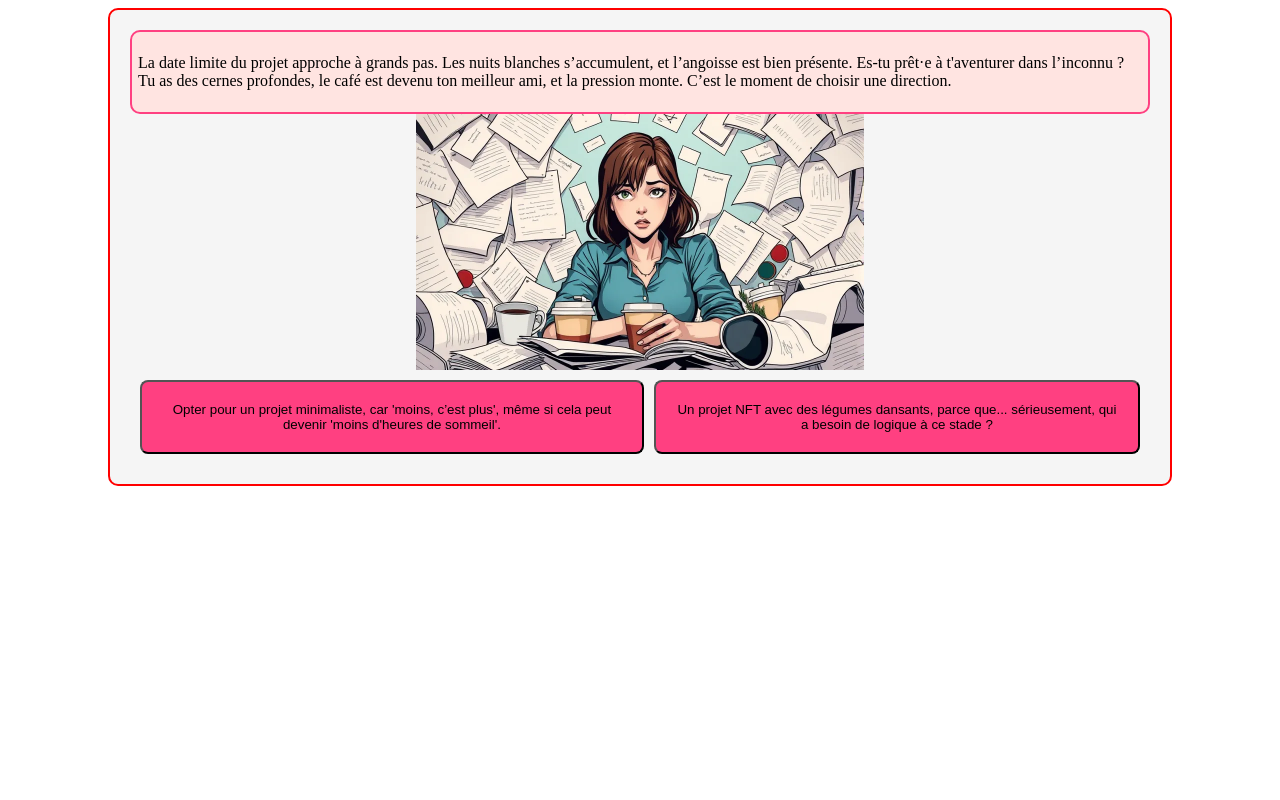
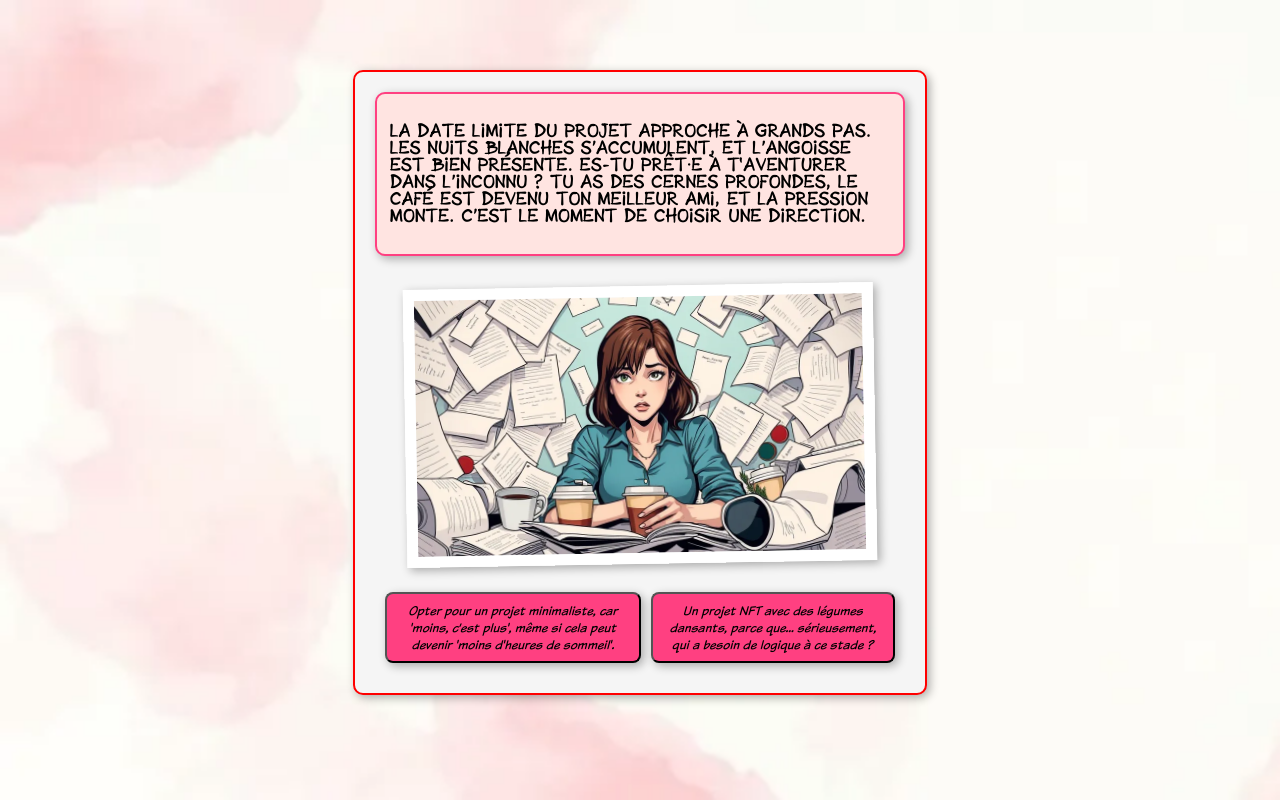
Before and after one commit to Eliott-stf/tp-jeu-histoire-SETIF_Eliott, a plain HTML site: page index.html in a window 1280 px wide. Drawn offline with Linux system fonts and the light colour scheme.

Commit message:
Refonte totale CSS, Ajustement HTML, Modif const JS et ajout des commantaires

```diff
--- a/index.html
+++ b/index.html
@@ -1,74 +1,33 @@
-<!-- ---------- VOTRE HTML ICI ---------- -->
 <!DOCTYPE html>
 <html lang="fr">
-
 <head>
     <meta charset="UTF-8">
     <meta name="viewport" content="width=device-width, initial-scale=1.0">
+    <title>Document</title>
     <link rel="stylesheet" href="style.css">
-    <title>Histoire</title>
 </head>
-
 <body>
-    <div id="back">
-
-        <div id="text" class="story">
-            <p id="para">Lorem ipsum dolor sit amet consectetur adipisicing elit. Sunt nulla aut veniam nihil!
-                Aspernatur
-                distinctio aliquid voluptatem a dicta dolorem quas error, repellat doloribus placeat delectus architecto
-                veritatis est porro.</p>
+   <div class="back-story">
+        <div class="story">
+            <p id="para"></p>
         </div>
 
-        <div class="story-img" style="background-image:url('./assets/images/prompt_1.webp')"></div>
+        <div class="img" style="background-image:url('./assets/images/prompt_1.webp')"></div>
 
-        <div id="btn-container" class="btn-back">
-            <!--<button type="button" id="btn-choice-one" class="btn">blablablablablablblablablabab</button>
-            <button type="button" id="btn-choice-two" class="btn">blablablablablabl</button> -->
+        <div id="back-btn" class="btn-back">
+            <!--<button type="button" id="btn-choice-one" class="btn">Travailler toute la nuit, en faisant des cernes ta nouvelle décoration faciale.</button>
+            <button type="button" id="btn-choice-two" class="btn">Commencer à parler de la théorie postmoderne, histoire de donner un peu plus de substance.</button> -->
         </div>
-        <div id="modal-win" class="modal-overlay hidden">
-            <div class="modal">
-                <div id="finText">Victoire</div>
-                <button type="button" id="btn-play-again" class="btn">Rejouer</button>
-            </div>
-        </div>
-
-
-
-
-
-
-
-
-
-
-
-
-
-
-
-
-
     </div>
 
-
-
-
-
-
-
-
-
-
-
-
-
-
-
-
-
+    <div id ="modal-win" class="modal-overlay hidden ">
+        <div class="modal">
+            <p id="fin-text"></p>
+            <button type="button" id="btn-play-again" class="btn">Recommencer</button>
+        </div>
+    </div>
 
     <script src="data.js"></script>
     <script src="script.js"></script>
 </body>
-
 </html>
--- a/script.js
+++ b/script.js
@@ -1,39 +1,42 @@
 console.log('Ça marche 🚀');
 
-const container = document.getElementById("btn-container");
-const elFinText = document.getElementById("finText");
+
+const elPara = document.getElementById('para');
+const elBtnPlayAgain = document.getElementById('btn-play-again');
 const elModal = document.getElementById("modal-win");
-const elBtnPlayAgain = document.getElementById('btn-play-again');
+const elFinText = document.getElementById("fin-text");
+const elBackBtn = document.getElementById("back-btn");
+
 
 
 // ---------- VOTRE JS ICI ----------
-let para = document.getElementById('para');
 let monId = 1;
 
 //Ecouteur sur elBtnPlayAgain
 elBtnPlayAgain.addEventListener('click', function() {
     //on cache la modale
     elModal.classList.add('hidden');
+
+    //on réinitialise l'id
     monId = 1;
+
     getBtnDOM();
 })
 
 //Fonction pour creer les boutons dynamiquement
 function getBtnDOM() {
 
-
-
     //on vide le container
-    container.innerHTML = "";
+    elBackBtn.innerHTML = "";
 
     //recherche dans mon tab l'id qui correspond
     const question = tableauQuestions.find(_ => _.id === monId);
 
     //on recupère le texte pour le mettre a l'endroit du HTML
-    para.textContent = question.text;
+    elPara.textContent = question.text;
 
     //on récupère l'image et on modifie le backgroundImage
-    document.querySelector('.story-img').style.backgroundImage = `url('${question.image}')`;
+    document.querySelector('.img').style.backgroundImage = `url('${question.image}')`;
 
     //Pour chaque element du array 'answers' en fonction de l'id souhaité
      question.answers.forEach(answer => {
@@ -48,16 +51,22 @@ function getBtnDOM() {
         elBtn.textContent = answer.text;
 
         //l'endroit de son parent
-        container.appendChild(elBtn);
+        elBackBtn.appendChild(elBtn);
 
         //Ecouteur sur les boutons
         elBtn.addEventListener('click', function () {
             monId = answer.nextId;
-            console.log(monId);
+            //console.log(monId);
 
+            //Verification qu'on atteint une fin car id =0
             if (monId === 0){
+                //recherche dans mon tab de fin l'id correspondant au moralId
                 const fin = tableauFins.find(_ => _.id === answer.moralId);
+
+                //on affiche la modale
                 elModal.classList.remove('hidden');
+
+                //on récupere le text a cet id
                 elFinText.textContent = fin.text;
             }
             getBtnDOM();
--- a/style.css
+++ b/style.css
@@ -13,21 +13,80 @@
     src: url("./assets/fonts/KOMTXTI_.ttf") format("truetype");
 }
 
-
-/* ---------- VOTRE CSS ICI ---------- */
 :root {
     --img-height: 512px;
     --img-width: 896px;
     --img-scale: .5;
+    --ombre-portée: 3px 3px 10px rgba(0, 0, 0, 0.308);
 }
 
+body {
+  display: flex;
+  justify-content: center;
+  margin-top: 70px;
+  background-image: url('./assets/images/background.webp');
+   background-size: calc(var(--img-width) * 2) calc(var(--img-height)* 2);
+}
 
-.btn {
-    /*Modifier la couleur du background*/
+.back-story{
+    border: 2px red solid;
+    background-color: #f5f5f5;
+    border-radius: 10px;
+    box-shadow: var(--ombre-portée);
+    padding: 20px;
+    margin-left: auto;
+    margin-right: auto;
+    width: 530px;
+}
+
+.story{
+    background-color: #ffe4e1;
+    border: 2px #ff4081 solid;
+    border-radius: 10px;
+    box-shadow: var(--ombre-portée);
+    font-family: 'sonic';
+    padding: 13px;
+
+}
+
+.img {
+    width: calc(var(--img-width)*var(--img-scale));
+    height: calc(var(--img-height)* var(--img-scale));
+    background-size: calc(var(--img-width) * var(--img-scale)) calc(var(--img-height)* var(--img-scale));
+    box-shadow: var(--ombre-portée);
+    margin: auto;
+    margin-top: 30px;
+    border: 11px solid white;
+    transform: rotate(-1deg);
+
+}
+
+.btn{
     background-color: #ff4081;
-    padding: 20px;
     border-radius: 8px;
+    font-family: 'comic';
+    box-shadow: var(--ombre-portée);
+    padding: 8px;
+}
 
+.btn-back{
+    display: flex;
+    flex-direction: row;
+    align-items: center;
+    gap: 10px;
+    padding: 10px;
+    margin-top: 18px;
+}
+
+.modal-overlay{
+    background-image: url('./assets/images/background.webp');
+    position: fixed;
+    display: flex;
+    top: 0;
+    left: 0;
+    width: 100%;
+    height: 100vh;
+    justify-content: center;
 }
 
 .hidden {
@@ -35,76 +94,22 @@
 }
 
 
-#para {
-   padding: 6px;
-
-}
-
-.btn-back {
-    flex-direction: row;
-     display: flex;
-  gap: 10px;
-    bottom: 25px;
-    padding: 10px;
-
-
-}
 .modal {
-
-    width: 20% ;
-    border-radius: 50px;
- /* Gere la disposition des "enfents-flex" perpendiculairement au "fil"*/
-    align-items: center;
-    /*Activer le systeme de flexbox sur <header> qui devient "parent-flex"*/
-    display: flex;
-    /*Gere l'orientation du fil */
-    flex-direction: column;
-    /*Gére la goutière (espace de séparation) entre les "enfants-flex"*/
-    gap: 5px;
-    padding: 20px;
-
-}
-
-.modal-overlay {
-    /*Positionne le bloc de la meme maniere qu'absolute, mais sa réference est la fenetre d'affichage*/
-    position: fixed;
-    display: flex;
-    top: 0;
-    left: 0;
-    /*vh= viewport height = 100% de la hauteur du viewport */
-    width: 100%;
-    height: 100vh;
-    justify-content: center;
-    align-items: center;
-    background-color: rgb(238, 0, 0);
-}
-
-.story {
-    background-color: #ffe4e1;
-    border: 2px #ff4081 solid;
-    border-radius: 10px;
+  margin-top: 100px;
+  border-radius: 20px;
+  background-color: #f5f5f5;
+  width: 40%;
+  height: 180px;
+  display: flex;
+  flex-direction: column;
+  justify-content: space-between;
+  padding: 20px;
+  box-shadow: var(--ombre-portée);
 }
 
 
-.story-img {
-
-    width: calc(var(--img-width)*var(--img-scale));
-    height: calc(var(--img-height)* var(--img-scale));
-    background-size: calc(var(--img-width) * var(--img-scale)) calc(var(--img-height)* var(--img-scale));
-
+#fin-text{
+    font-family: 'sonic';
+    display: grid
+;
 }
-
-
-#back {
-    background-color: #f5f5f5;
-    border-radius: 10px;
-    border: 2px red solid;
-    padding: 20px;
-    flex-wrap: wrap;
-    margin-right: 100px;
-    margin-left: 100px;
-    margin-bottom: 20px;
-     display: flex;
-  justify-content: center;
-  align-items: center;
-}
```
